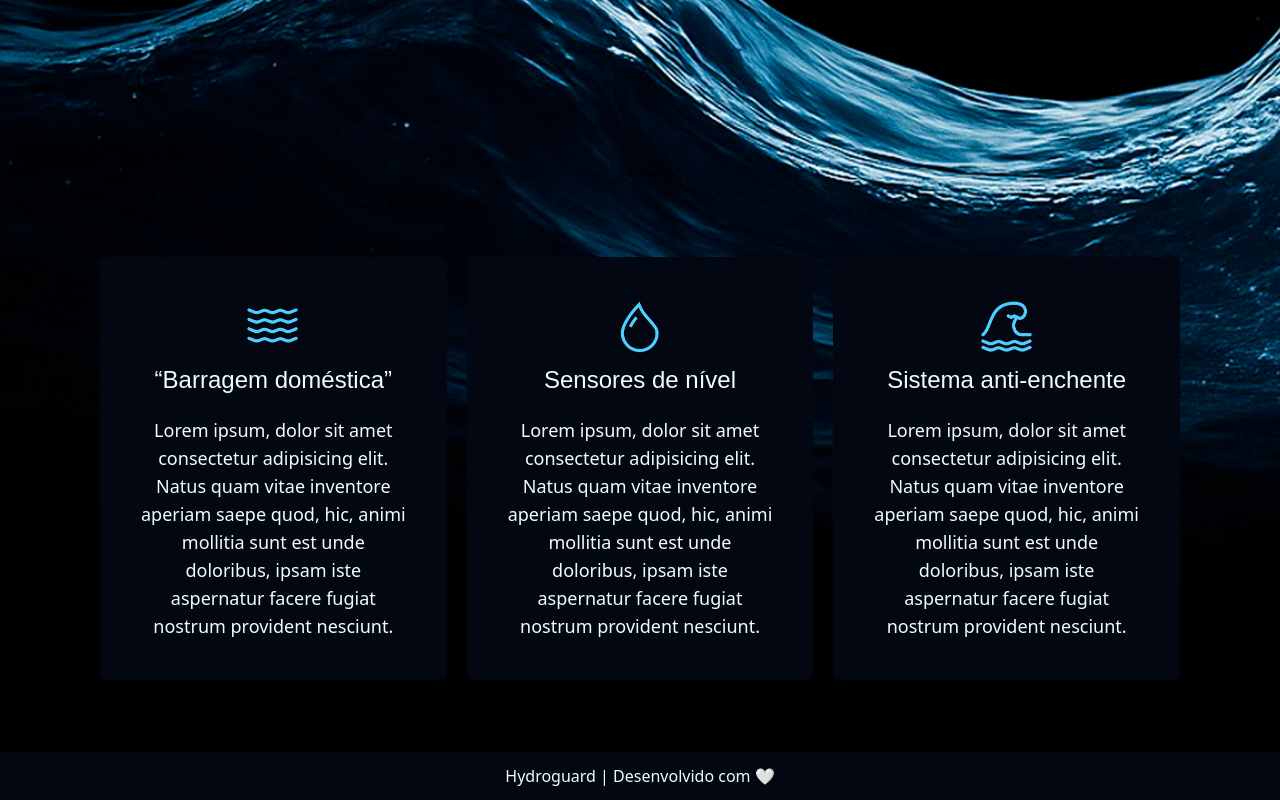
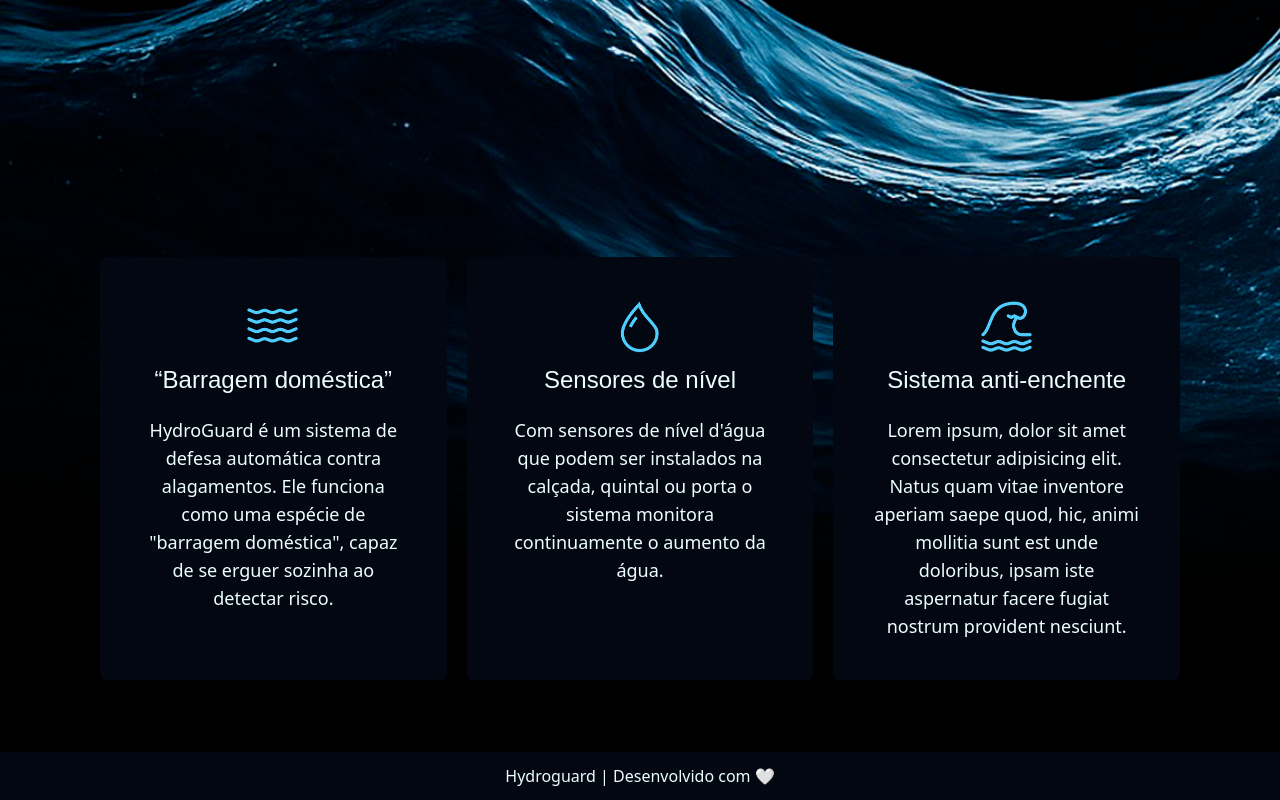
Before and after one commit to juhadja/GS-Hydroguard, a React (Vite) app: page / in a window 1280 px wide. Shown: the part 511-1311 px from the top of the page. Built offline with nearby package versions, Linux system fonts and the light colour scheme.

Commit message:
fix/textohome

```diff
--- a/src/Routers/Home.jsx
+++ b/src/Routers/Home.jsx
@@ -14,12 +14,12 @@ export default function Home() {
                 <div className='bg-gray-950 text-center p-4 rounded-md lg:p-10'>
                     <img className='w-20 mx-auto' src={Agua} alt="icone de água" />
                     <h3 className='text-cyan-50 text-2xl p-2 pb-5'>“Barragem doméstica”</h3>
-                    <p className='text-cyan-50 text-sm md:text-lg'>Lorem ipsum, dolor sit amet consectetur adipisicing elit. Natus quam vitae inventore aperiam saepe quod, hic, animi mollitia sunt est unde doloribus, ipsam iste aspernatur facere fugiat nostrum provident nesciunt.</p>
+                    <p className='text-cyan-50 text-sm md:text-lg'>HydroGuard é um sistema de defesa automática contra alagamentos. Ele funciona como uma espécie de "barragem doméstica", capaz de se erguer sozinha ao detectar risco.</p>
                 </div>
                 <div className='bg-gray-950 text-center p-4 rounded-md lg:p-10'>
                     <img className='w-20 mx-auto' src={Gota} alt="icone de Gota" />
                     <h3 className='text-cyan-50 text-2xl p-2 pb-5'>Sensores de nível</h3>
-                    <p className='text-cyan-50 text-sm md:text-lg'>Lorem ipsum, dolor sit amet consectetur adipisicing elit. Natus quam vitae inventore aperiam saepe quod, hic, animi mollitia sunt est unde doloribus, ipsam iste aspernatur facere fugiat nostrum provident nesciunt.</p>
+                    <p className='text-cyan-50 text-sm md:text-lg'>Com sensores de nível d'água que podem ser instalados na calçada, quintal ou porta o sistema monitora continuamente o aumento da água.</p>
                 </div>
                 <div className='bg-gray-950 text-center p-6 rounded-md lg:p-10'>
                     <img className='w-20 mx-auto' src={Onda} alt="icone de onda" />
```
